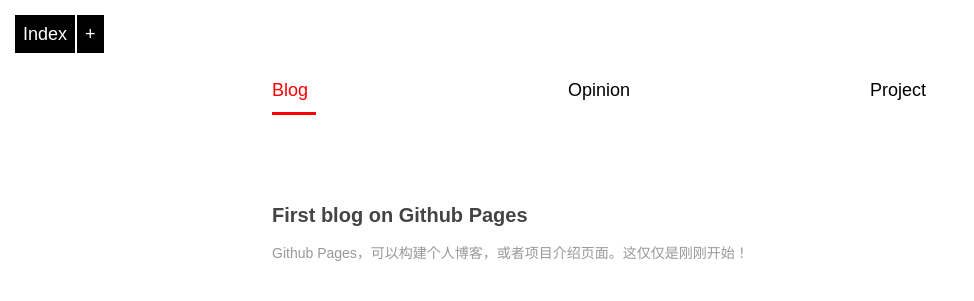
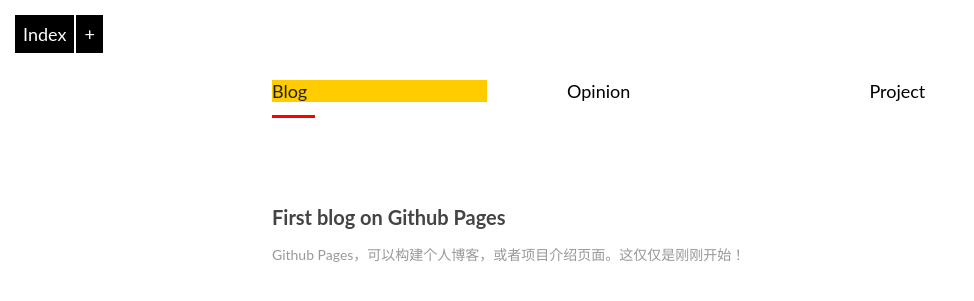
Before and after one commit to cyonks/cyonks.github.io, a Jekyll site: the page built from index.md, in a window 1280 px wide. Shown: the top 301 px of the page, without its empty margins (0-974 px from the left). Built offline with Jekyll 4.4.1, drawn with Linux system fonts in a browser that asks for light colours; Markdown is read by kramdown in place of the engine named in the settings.

Commit message:
modified css

```diff
--- a/css/default.css
+++ b/css/default.css
@@ -32,7 +32,7 @@ body .hide{display:none;}
 
 
 /***********default settings**********/
-body {font-family: "微软雅黑","Arial","Helvetica","sans-serif";font-size:16px;}
+body {font-family: Lato, "Helvetica Neue", Helvetica, Arial, "Microsoft Yahei", "微软雅黑", sans-serif;font-size:16px;}
 a {color:#4A75B5;text-decoration:none;outline:none;}
 a:hover {text-decoration:underline}
 a.external {padding-right:13px;background:url('/images/icons.gif') no-repeat right 1px;}
@@ -106,7 +106,8 @@ pre ol{margin-left:25px;list-style-type:decimal;}
 .index-content .artical-cate li a,
 .index-content .artical-cate li a:visited { display:inline-block; zoom:1; color:#000; width:100%; }
 .index-content .artical-cate li a:hover { text-decoration:none; }
-.index-content .artical-cate li.on span{ color:red; }
+.index-content .artical-cate li.on span{ color:#222; }
+.index-content .artical-cate li.on{background: #fc0;}
 
 .index-content .cate-bar { height:3px; width:70%; margin:0 auto;margin-bottom:100px; }
 .index-content #cateBar { display:inline-block; zoom:1; height:3px; background:red; position:relative; width:0; }
```
